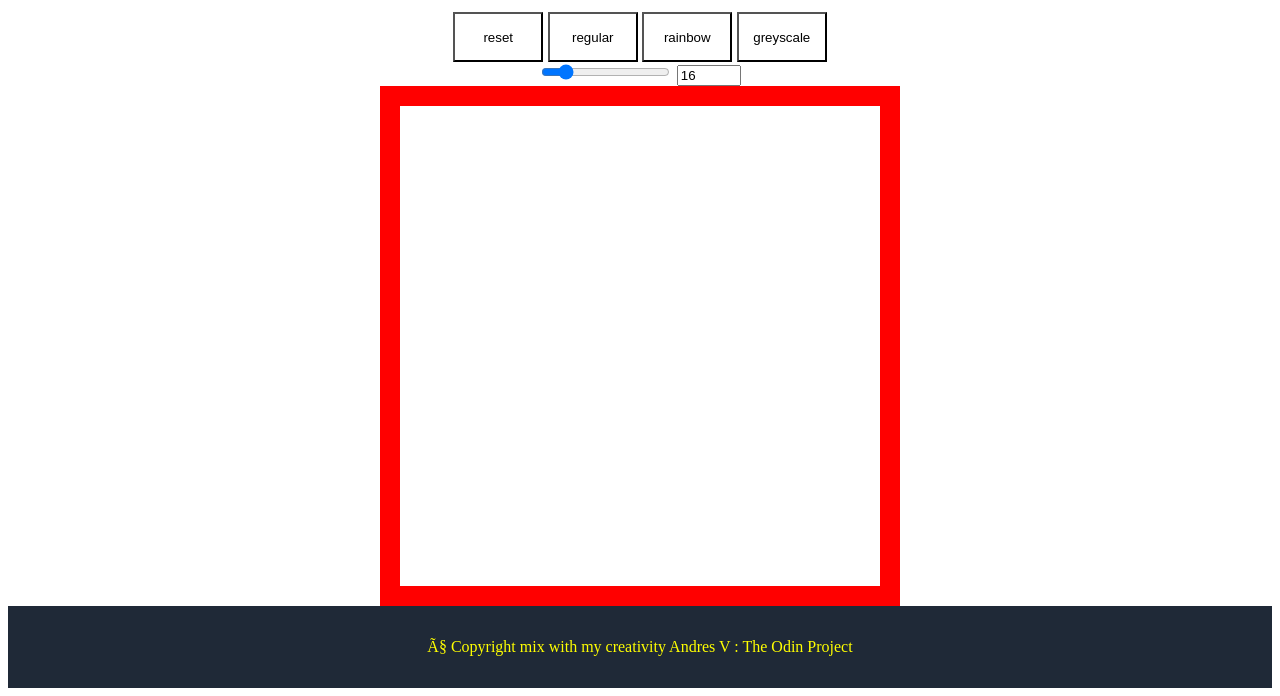
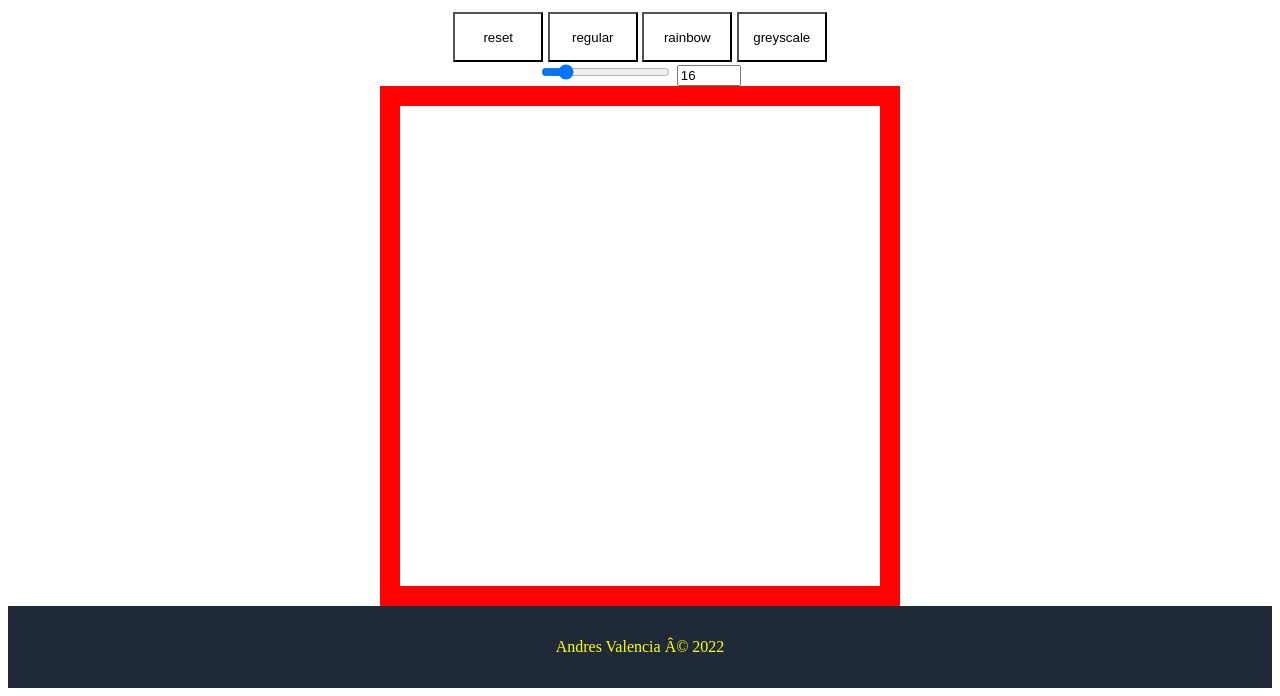
Before and after one commit to andresv15/Etch-A-Sketch, a plain HTML site: page index.html in a window 1280 px wide. Shown: the part 121-817 px from the top of the page. Drawn offline with Linux system fonts and the light colour scheme.

Commit message:
Update index.html

```diff
--- a/index.html
+++ b/index.html
@@ -26,8 +26,7 @@
        <div class='container'></div>
       </div>
 
-      <footer> ç Copyright mix with my creativity Andres V : The Odin Project
-
+      <footer> Andres Valencia © 2022
       </footer>
 
 </body>
```
